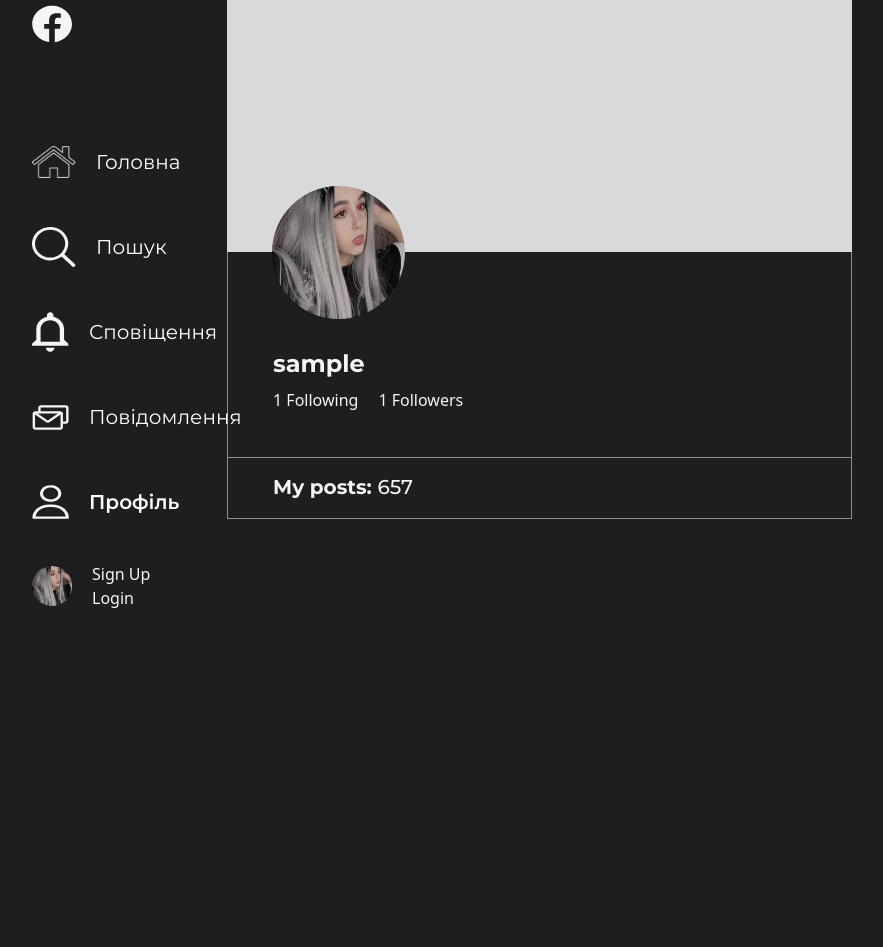
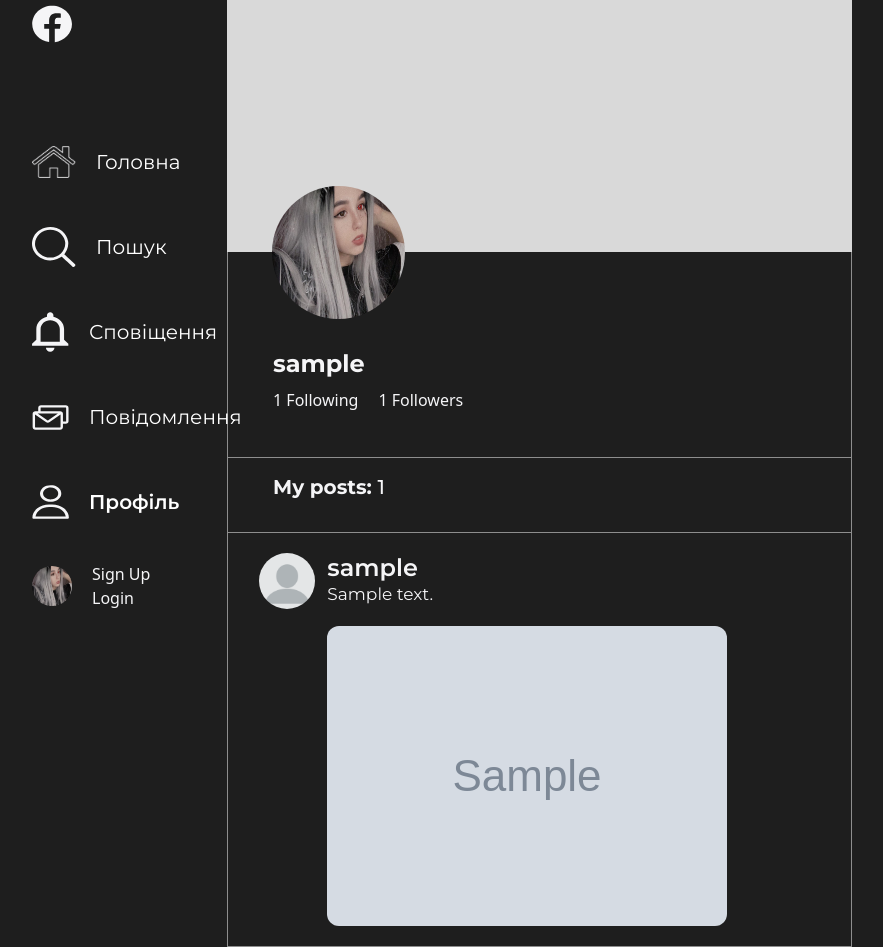
Before and after one commit to Alekssin1/Social-Network, a Django app: a page that uses templates/base.html in a window 1280 px wide. Shown: the part 61-1008 px from the top of the page, without its empty margins (116-999 px from the left). Before the commit the page ends 669 px from the top, so only its background shows below. Run offline with Django 3.2, Linux system fonts and the light colour scheme; tables that the repository leaves empty hold one stand-in row (values such as "Sample post"); grey boxes marked "Sample" are stand-in pictures; parts of the project's set-up code (start-up, migrations or seed data) failed here and were passed over.

Commit message:
added post to profile page

```diff
--- /dev/null
+++ b/our_post/templatetags/our_post_tags.py
@@ -0,0 +1,12 @@
+from django import template
+from our_post.models import UserPost
+
+register = template.Library()
+
+@register.simple_tag()
+def getPostUser(id):
+    return UserPost.objects.filter(userId=id).order_by("-id")
+
+@register.simple_tag()
+def getCountPostUser(id):
+    return UserPost.objects.filter(userId=id).count()
--- a/static/css/profile.css
+++ b/static/css/profile.css
@@ -135,3 +135,9 @@
     text-decoration: none;
     color: #F5F5F7;
 }
+
+.user_post {
+    border-top: 1px #8E8E8E solid;
+    padding: 20px 10px;
+    border-bottom: none!important;
+}
--- a/templates/base.html
+++ b/templates/base.html
@@ -81,6 +81,5 @@
 
 {% block scripts %}
 {% endblock %}
-<script src="{% static 'js/error.js' %}"></script>
 </body>
 </html>
--- a/templates/baza.html
+++ b/templates/baza.html
@@ -1,5 +1,7 @@
 {% extends "base.html" %}
 {% load static %}
+
+{% load our_post_tags %}
 
 {% block title %}
 Profile
@@ -61,8 +63,30 @@ active_text
     </div>
 
     <div class="block_with_post_user">
-      <span class="my_posts">My posts: <span class="my_posts-number">657</span></span>
+      {% getCountPostUser id=author.id as countPost %}
+      <span class="my_posts">My posts: <span class="my_posts-number">{{ countPost }}</span></span>
     </div>
+
+    {% getPostUser id=author.id as postThisUser %}
+
+      {% for post in postThisUser %}
+      <div class="user_post">
+        <img class="avatar online" src="{% static 'assets/dp.png' %}" alt="avatar" />
+        <div class="about_user">
+
+          <span class="nickname_post">{{post.userId}}</span>
+
+          <span class="post_subtitle">
+            {{post.message}}
+          </span>
+          {% for img in post.content.all %}
+          <div class="div_image_post">
+            <img src="{{img.photo.url}}" class="image_post" />
+          </div>
+          {% endfor%}
+        </div>
+      </div>
+      {% endfor %}
 
 
   </div>
```
Also changed, not shown: our_post/templatetags/__init__.py (added), uploads/kapli_list_fotoshop_129736_3840x2400_U8CqDTl.jpg (added), uploads/listya_kapli_kust_119510_3840x2400_kOhfuCw.jpg (added).
